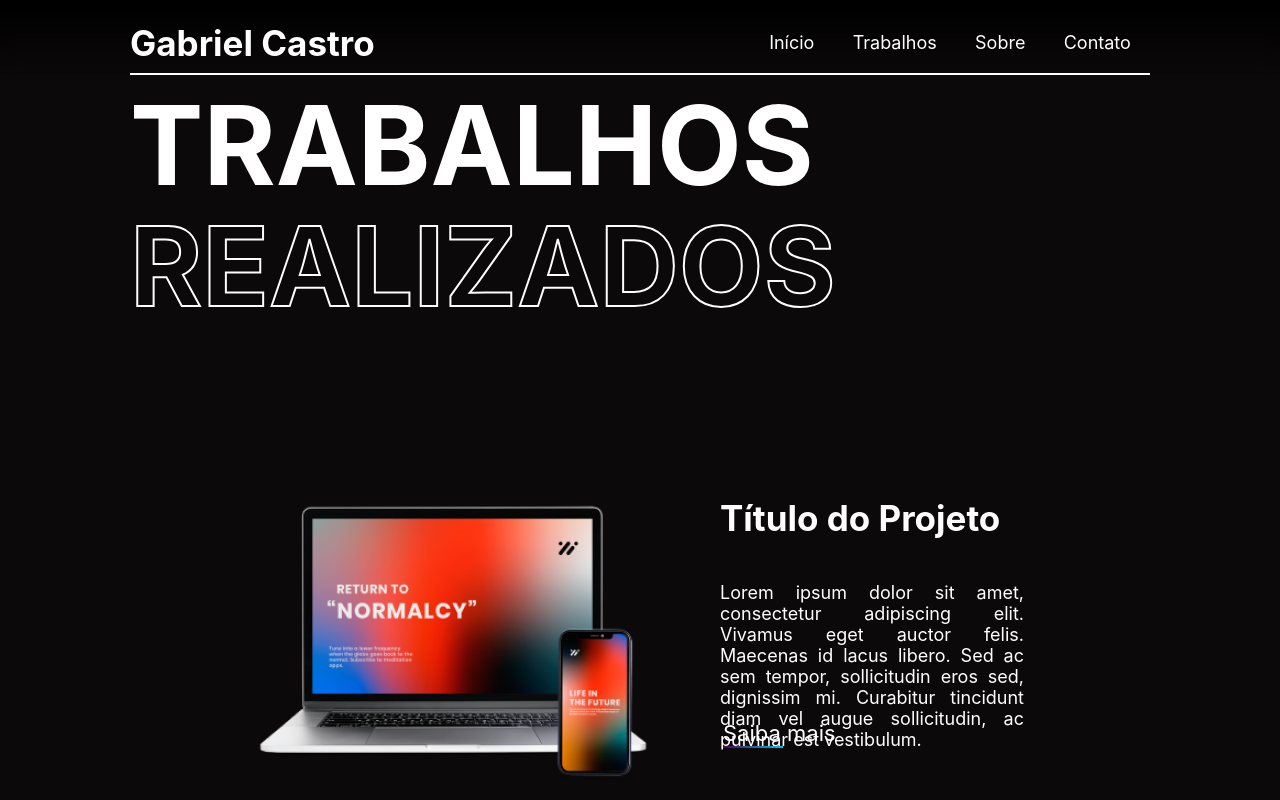
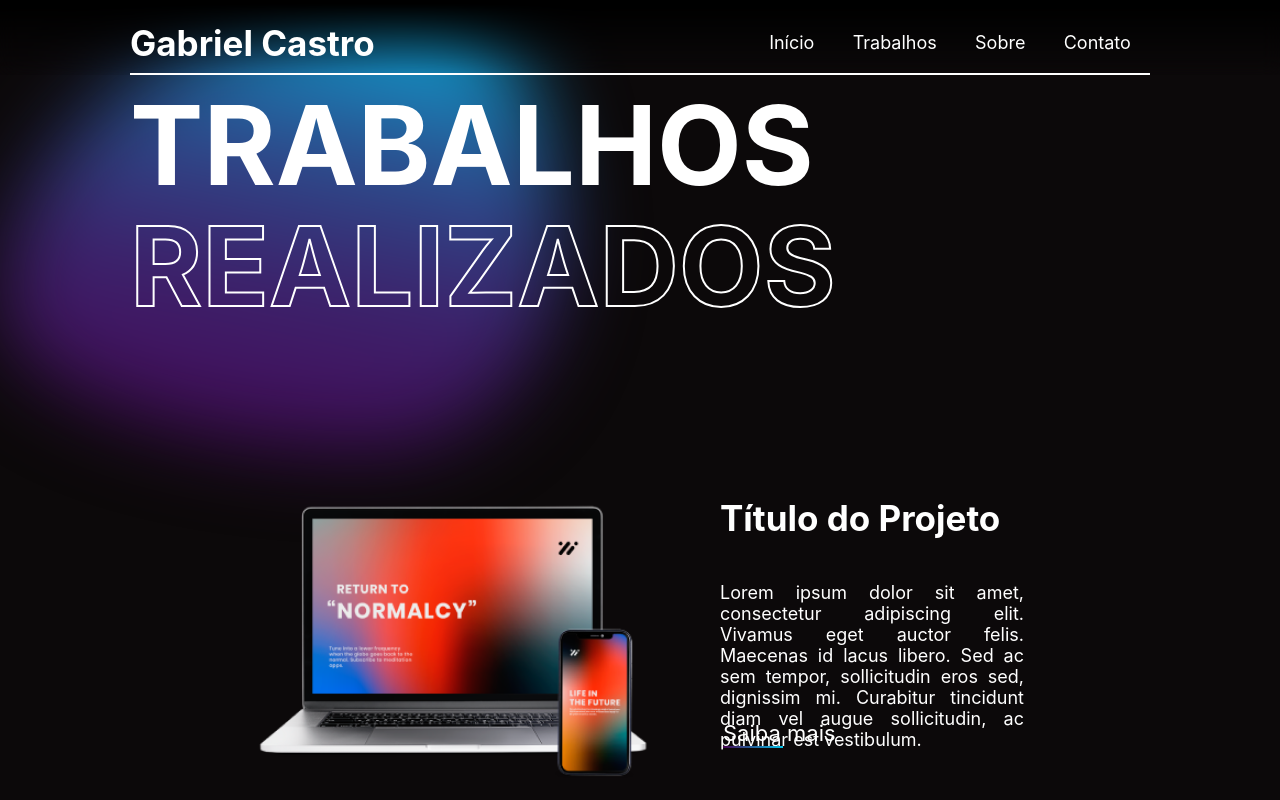
Before and after one commit to GabrielCastro-dev/my-portifolio, a React (Create React App) app: page /works in a window 1280 px wide. Shown: the top 800 px of the page. Built offline with nearby package versions, Linux system fonts and the light colour scheme.

Commit message:
project component link to

```diff
--- a/src/components/Button/Button.scss
+++ b/src/components/Button/Button.scss
@@ -16,6 +16,10 @@
         background:  linear-gradient(to right, $secondary, $primary);
     }
 
+    a {
+        color: $white;
+    }
+
     &:hover {
         .horizontal-line {
             width: 100%;
--- a/src/components/ImgAndTxt/ImgAndTxt.scss
+++ b/src/components/ImgAndTxt/ImgAndTxt.scss
@@ -49,10 +49,6 @@
     .standard-button {
         margin-top: 30px;
         align-self: flex-end;
-
-        a {
-            color: $white;
-        }
     }
 }
 
--- a/src/components/Project/Project.jsx
+++ b/src/components/Project/Project.jsx
@@ -1,7 +1,8 @@
+import { Link } from 'react-router-dom';
 import Button from '../Button/Button';
 import './Project.scss';
 
-function Project({image, title, description}) {
+function Project({id, image, title, description}) {
     return (
         <div className='project-background'>
             <div className="project">
@@ -9,7 +10,7 @@ function Project({image, title, description}) {
                 <div>
                     <h2>{title}</h2>
                     <p>{description}</p>
-                    <Button>Saiba mais</Button>
+                    <Button><Link to={`project/${id}`}>Saiba mais</Link></Button>
                 </div>
             </div>
         </div>
--- a/src/pages/Works/Works.jsx
+++ b/src/pages/Works/Works.jsx
@@ -2,13 +2,22 @@ import DefaultPage from '../../layout/DefaultPage/DefaultPage';
 import PageTitle from '../../components/PageTitle/PageTitle';
 import mockup from '../../assets/mockup.png';
 import Project from '../../components/Project/Project';
+import Blob from '../../components/Blob/Blob';
 import './Works.scss';
 
 function Works() {
   return (
     <DefaultPage>
       <PageTitle title='TRABALHOS' subtitle='REALIZADOS' />
+      <Blob
+         width='560px'
+         height='450px'
+         top='0vh'
+         left='0vw'
+         duration='5s'
+      />
       <Project
+        id={0}
         image={mockup}
         title='Título do Projeto'
         description='Lorem ipsum dolor sit amet, consectetur adipiscing elit. Vivamus eget auctor felis. Maecenas id lacus libero. Sed ac sem tempor, sollicitudin eros sed, dignissim mi. Curabitur tincidunt diam vel augue sollicitudin, ac pulvinar est vestibulum.'
```
